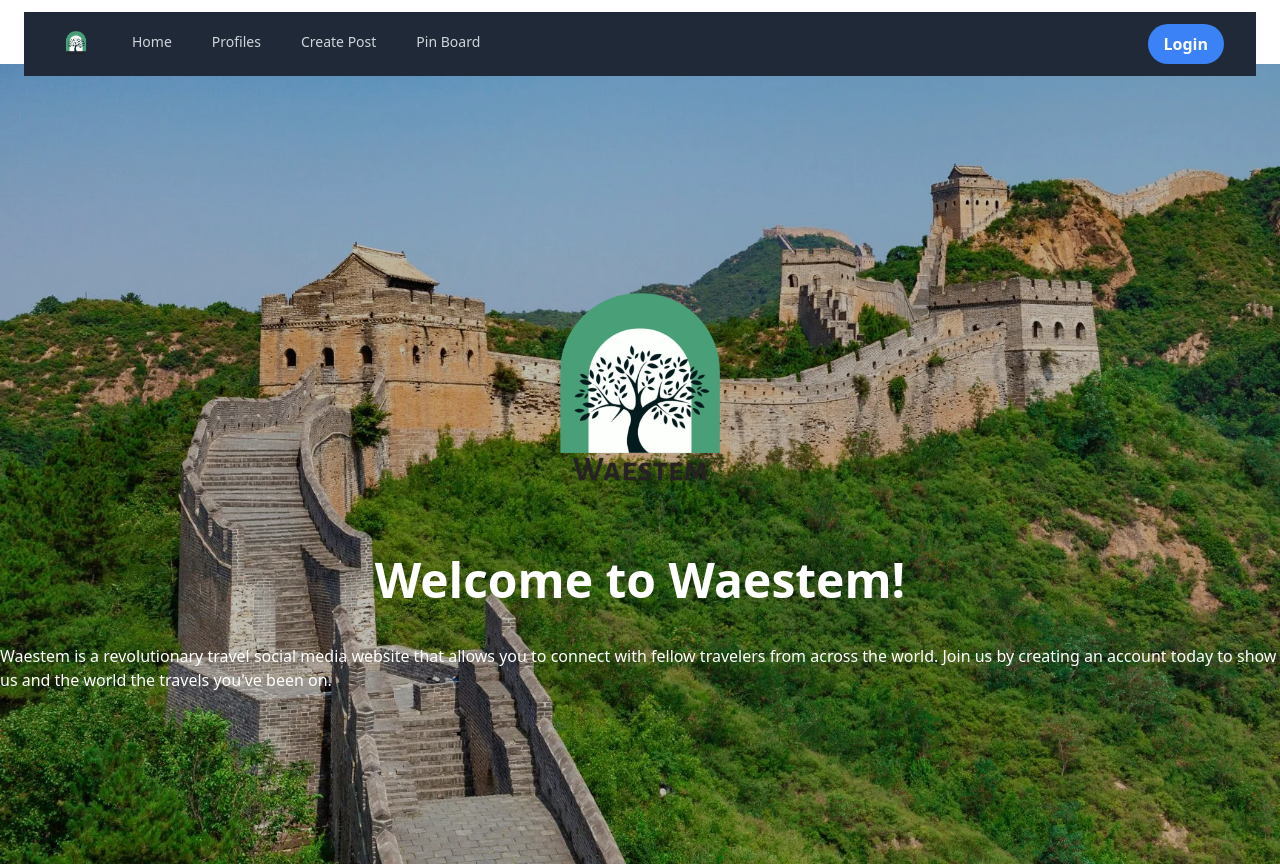
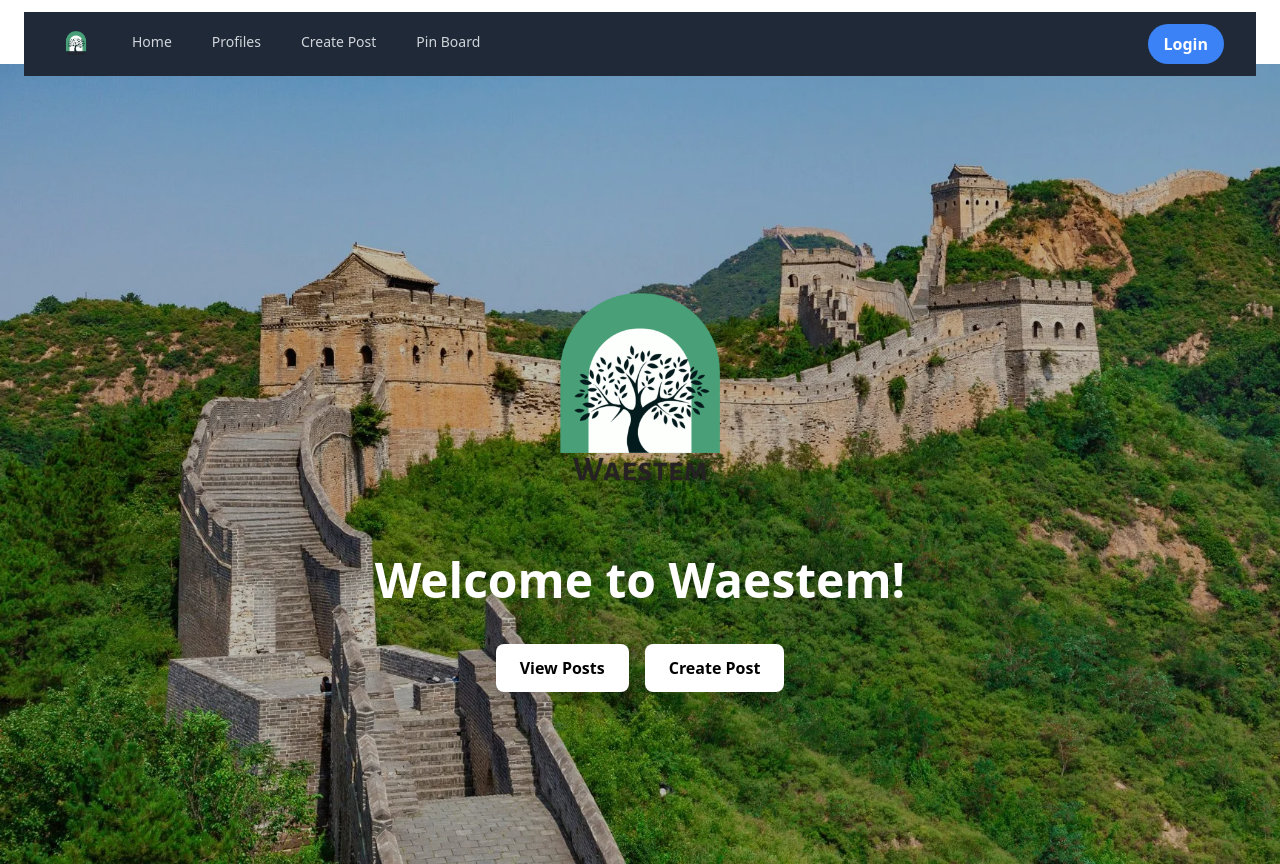
Before and after one commit to JuntaoLi79/Group_9_Final_Project, a React (Create React App) app in the folder frontend_waestem/waestem/: page / in a window 1280 px wide. Built offline with nearby package versions, Linux system fonts and the light colour scheme; no server answers.

Commit message:
refactor: added back buttons

```diff
--- a/frontend_waestem/waestem/src/components/Home.js
+++ b/frontend_waestem/waestem/src/components/Home.js
@@ -28,8 +28,14 @@ const Home = () => {
       <div className="absolute inset-0 flex flex-col justify-center items-center">
         <img src={logo} alt="logo" border="0" className="w-1/4" />
         <h1 className="text-5xl font-bold text-white mb-10">Welcome to Waestem!</h1>
-        <div></div>
-        <p className='text-white'>Waestem is a revolutionary travel social media website that allows you to connect with fellow travelers from across the world. Join us by creating an account today to show us and the world the travels you've been on.</p>
+        <div className="flex space-x-4">
+          <button className="bg-white text-black py-3 px-6 rounded-lg font-bold shadow-lg" onClick={handleViewPostsClick}>
+            View Posts
+          </button>
+          <button className="bg-white text-black py-3 px-6 rounded-lg font-bold shadow-lg" onClick={handleCreatePostClick}>
+            Create Post
+          </button>
+        </div>
       </div>
     </div>
   );
```
